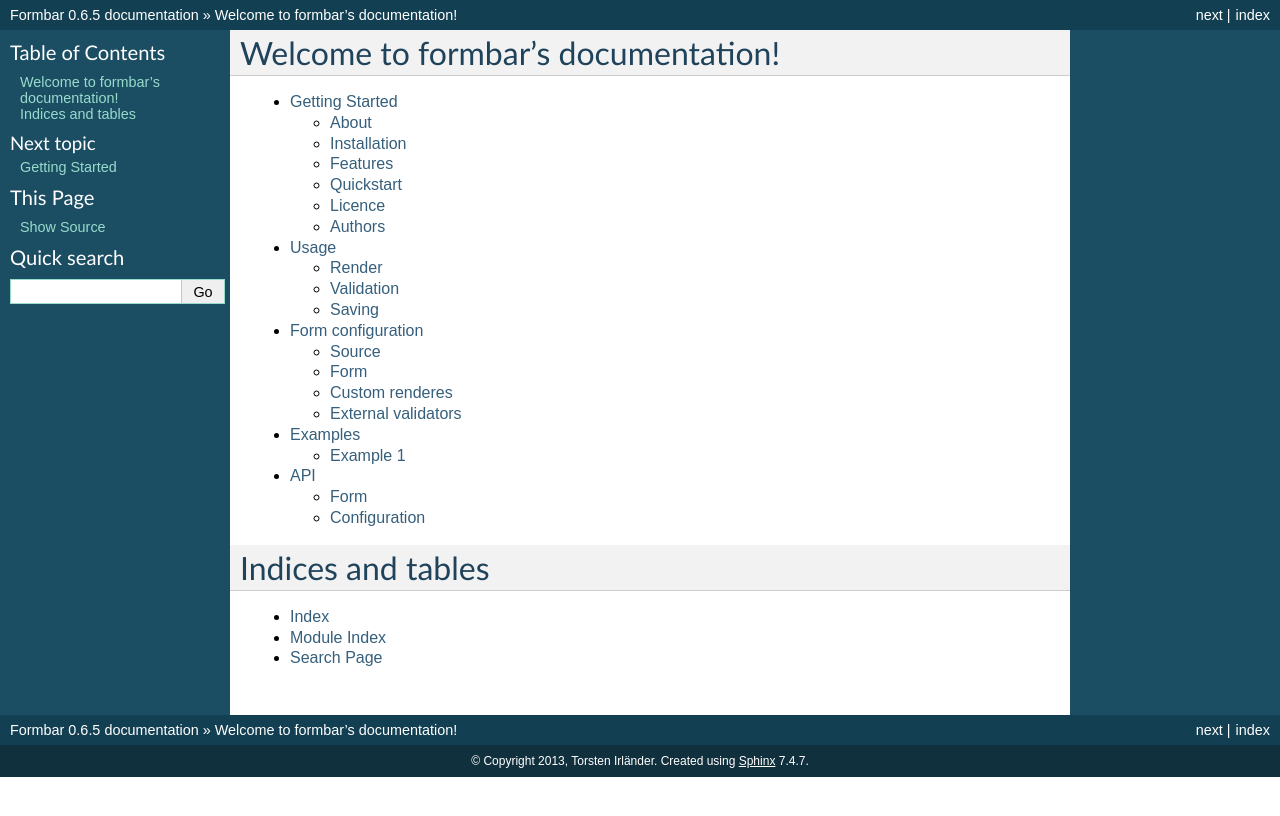
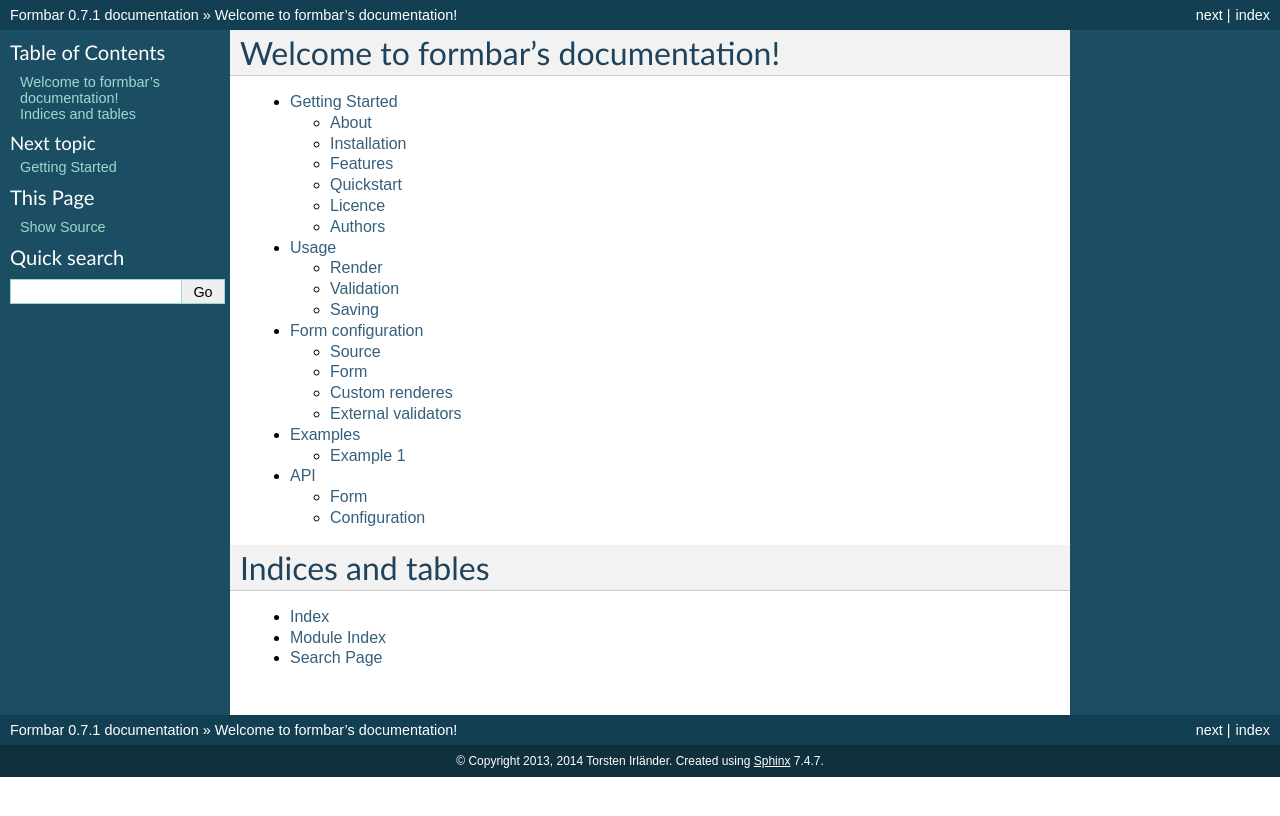
Before and after one commit to ringo-framework/formbar, a Sphinx documentation site: the page built from docs/source/index.rst, in a window 1280 px wide. Shown: the top 816 px of the page. Built offline with Sphinx 7.4.7, drawn with Linux system fonts in a browser that asks for light colours; formulas are drawn with MathJax 3.

Commit message:
Changed version in docs

```diff
--- a/docs/source/conf.py
+++ b/docs/source/conf.py
@@ -41,16 +41,16 @@ master_doc = 'index'
 
 # General information about the project.
 project = u'Formbar'
-copyright = u'2013, Torsten Irländer'
+copyright = u'2013, 2014 Torsten Irländer'
 
 # The version info for the project you're documenting, acts as replacement for
 # |version| and |release|, also used in various other places throughout the
 # built documents.
 #
 # The short X.Y version.
-version = '0.6.5'
+version = '0.7.1'
 # The full version, including alpha/beta/rc tags.
-release = '0.6.5'
+release = '0.7.1'
 
 # The language for content autogenerated by Sphinx. Refer to documentation
 # for a list of supported languages.
```
